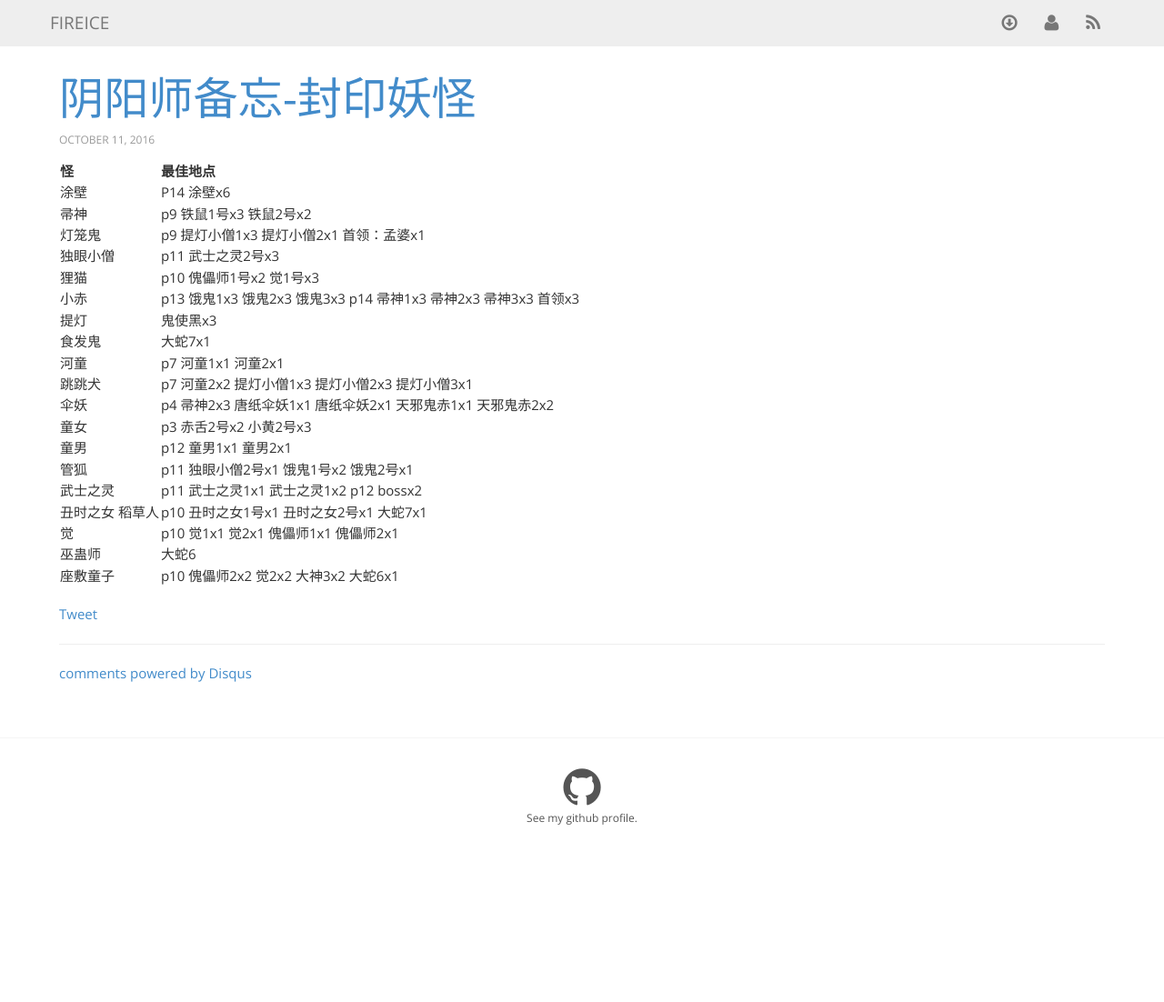
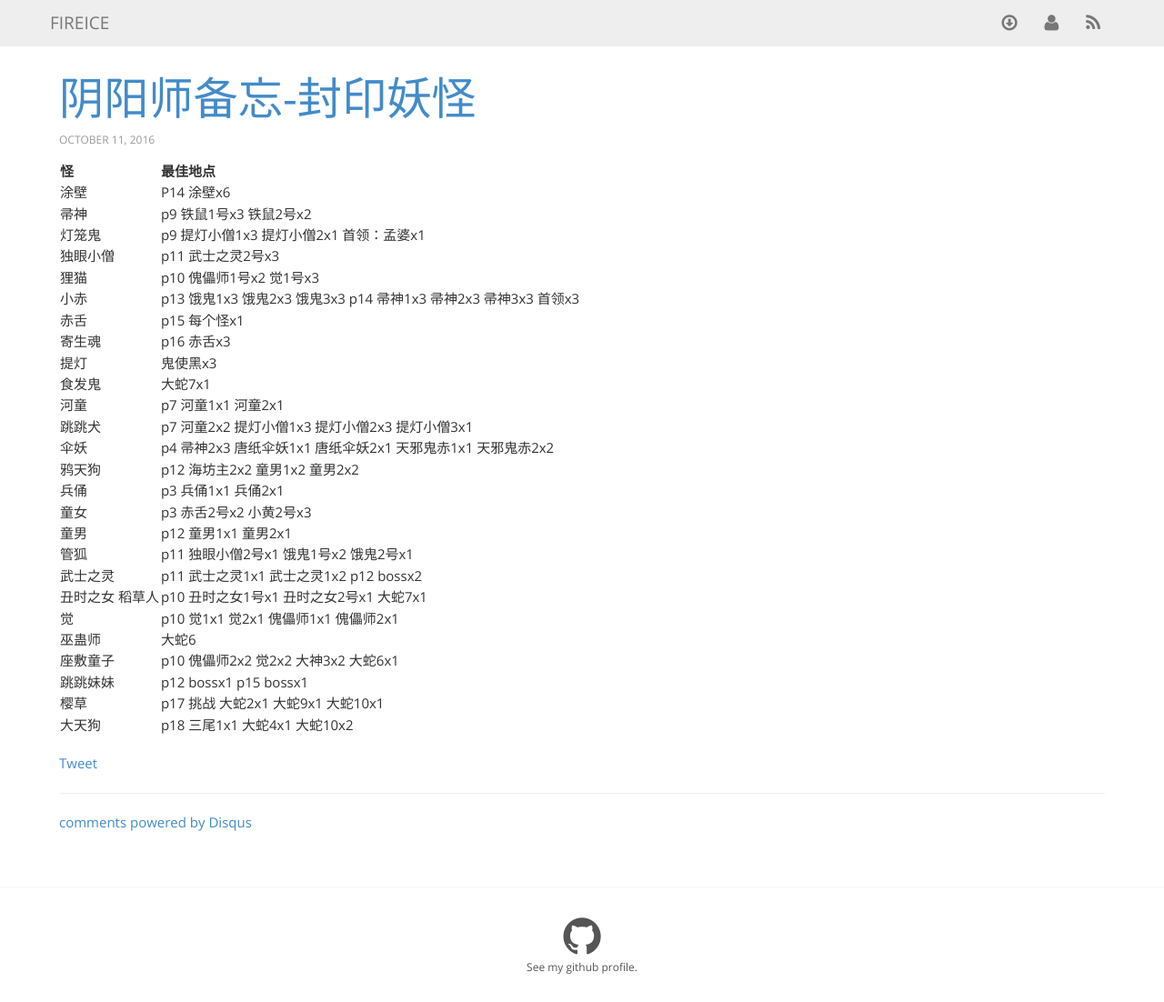
Before and after one commit to chzju/chzju.github.com, a Jekyll site: the page built from _posts/2016-10-11-yys-xuanshangfengyin.md, in a window 1280 px wide and 1102 px high. Shown: the whole window at 91% size. Built offline with Jekyll 4.4.1, drawn with Linux system fonts in a browser that asks for light colours; nearby versions of some CDN libraries; comment, search, counter and statistics services are not loaded.

Commit message:
docs:增加新的posts

```diff
--- a/_posts/2016-10-11-yys-xuanshangfengyin.md
+++ b/_posts/2016-10-11-yys-xuanshangfengyin.md
@@ -13,11 +13,15 @@ category: posts
 | 独眼小僧 | p11 武士之灵2号x3 |
 | 狸猫 | p10 傀儡师1号x2 觉1号x3 |
 | 小赤 | p13 饿鬼1x3 饿鬼2x3 饿鬼3x3 p14 帚神1x3 帚神2x3 帚神3x3 首领x3 |
+| 赤舌 | p15 每个怪x1 |
+| 寄生魂 | p16 赤舌x3 |
 | 提灯 | 鬼使黑x3 |
 | 食发鬼 | 大蛇7x1 |
 | 河童 | p7 河童1x1 河童2x1 |
 | 跳跳犬 | p7 河童2x2 提灯小僧1x3 提灯小僧2x3 提灯小僧3x1 |
 | 伞妖 | p4 帚神2x3 唐纸伞妖1x1 唐纸伞妖2x1 天邪鬼赤1x1 天邪鬼赤2x2 |
+| 鸦天狗 | p12 海坊主2x2 童男1x2 童男2x2 |
+| 兵俑 | p3 兵俑1x1 兵俑2x1 |
 | 童女 | p3 赤舌2号x2 小黄2号x3 |
 | 童男 | p12 童男1x1 童男2x1 |
 | 管狐 | p11 独眼小僧2号x1 饿鬼1号x2 饿鬼2号x1|
@@ -26,3 +30,6 @@ category: posts
 | 觉 | p10 觉1x1 觉2x1 傀儡师1x1 傀儡师2x1 |
 | 巫蛊师 | 大蛇6 |
 | 座敷童子 | p10 傀儡师2x2 觉2x2 大神3x2 大蛇6x1 |
+| 跳跳妹妹 | p12 bossx1 p15 bossx1 |
+| 樱草 | p17 挑战 大蛇2x1 大蛇9x1 大蛇10x1 |
+| 大天狗 | p18 三尾1x1 大蛇4x1 大蛇10x2 |
```
Also changed, not shown: _posts/2017-01-17-mac-storage-clean.md (added, +25 -0 lines), images/2017-01-17-mac-storage-clean/seirra磁盘清理.png (added).
